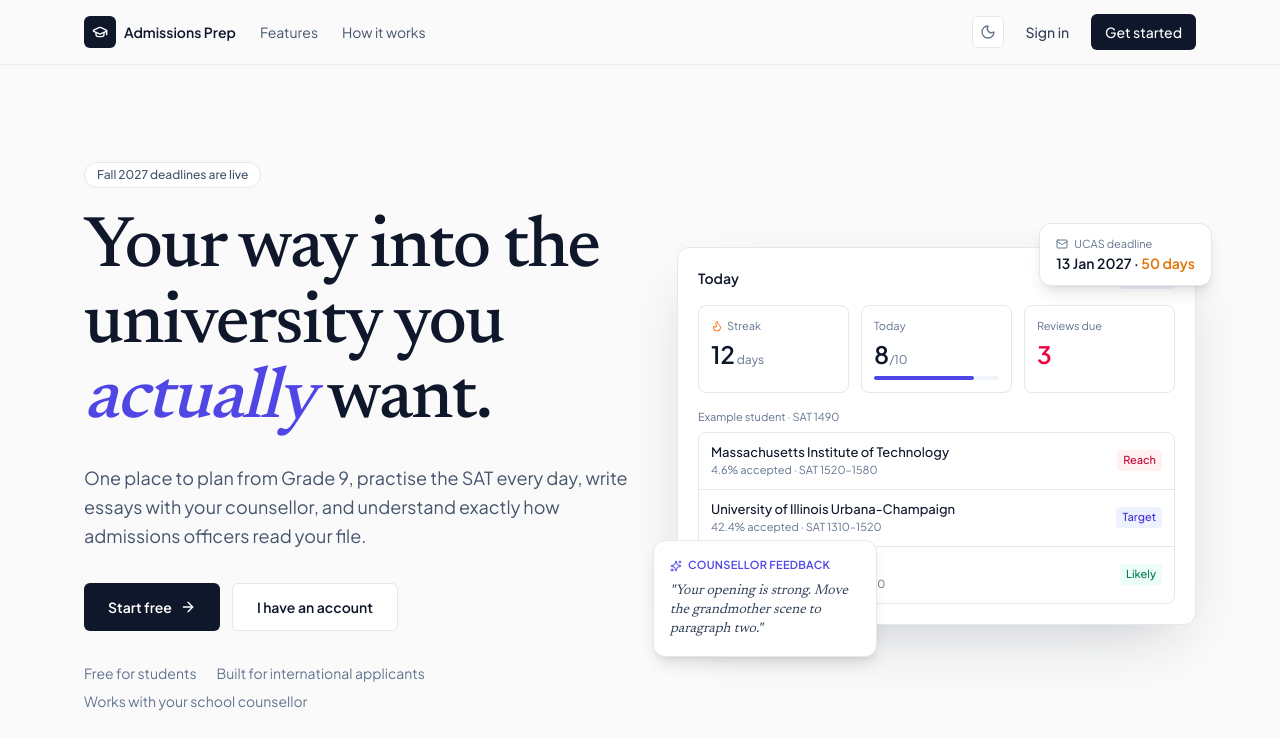
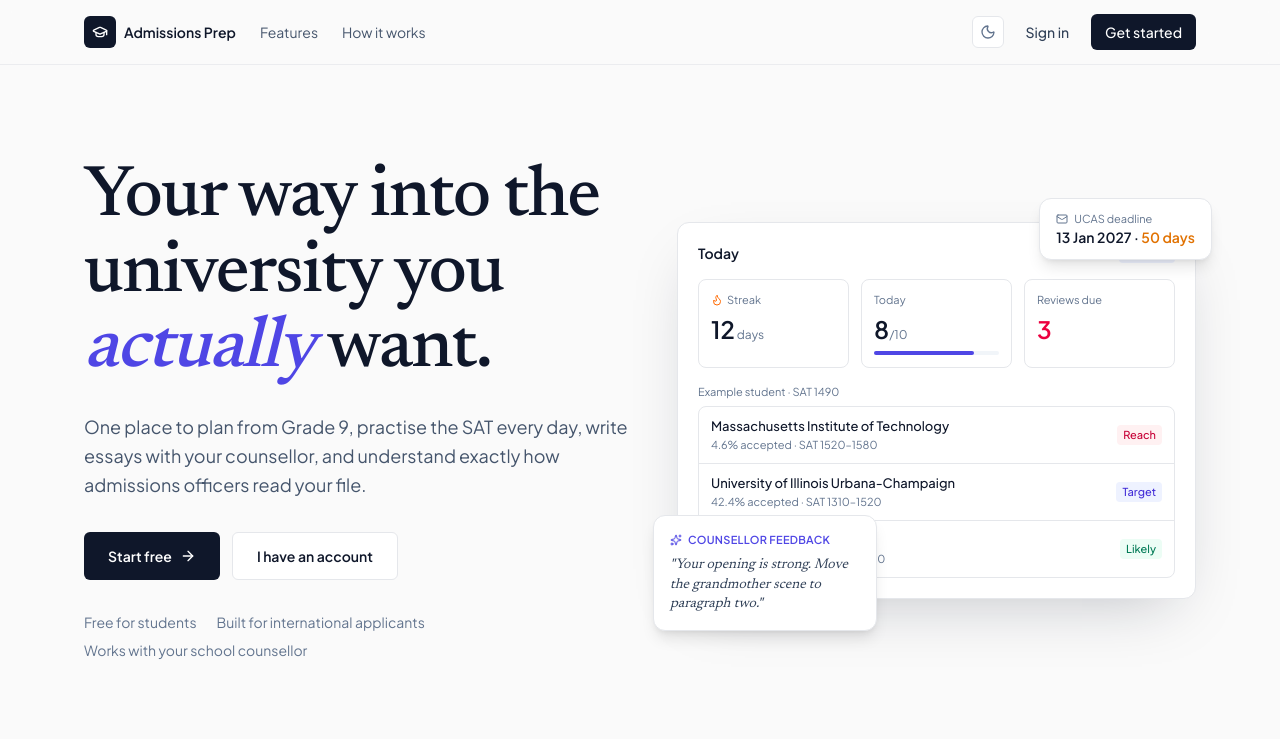
Before and after one commit to Kajjpro/admission-website, a Next.js app: page / in a window 1280 px wide. Shown: the top 739 px of the page. Built offline with nearby package versions, Linux system fonts and the light colour scheme.

Commit message:
Remove deadlines badge from homepage

```diff
--- a/app/page.tsx
+++ b/app/page.tsx
@@ -59,10 +59,7 @@ export default function Home() {
       <section className="relative overflow-hidden">
         <div className="relative mx-auto grid max-w-6xl items-center gap-12 px-5 pb-20 pt-16 lg:grid-cols-[1.05fr_1fr] lg:pt-24">
           <Reveal>
-            <p className="inline-flex items-center gap-2 rounded-full border border-line bg-white px-3 py-1 text-xs font-medium text-slate-600">
-              Fall 2027 deadlines are live
-            </p>
-            <h1 className="mt-6 font-serif text-5xl font-medium leading-[1.05] tracking-tight md:text-7xl">
+            <h1 className="font-serif text-5xl font-medium leading-[1.05] tracking-tight md:text-7xl">
               Your way into the university you <em className="text-accent">actually</em> want.
             </h1>
             <p className="mt-6 max-w-xl text-lg leading-relaxed text-slate-600">
```
